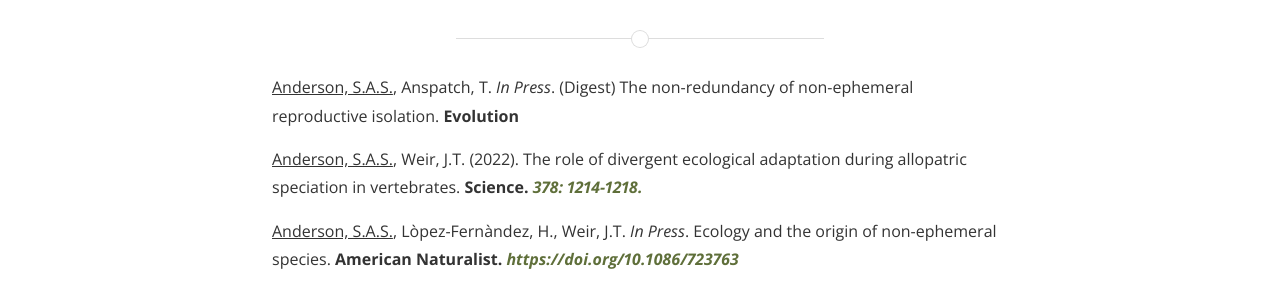
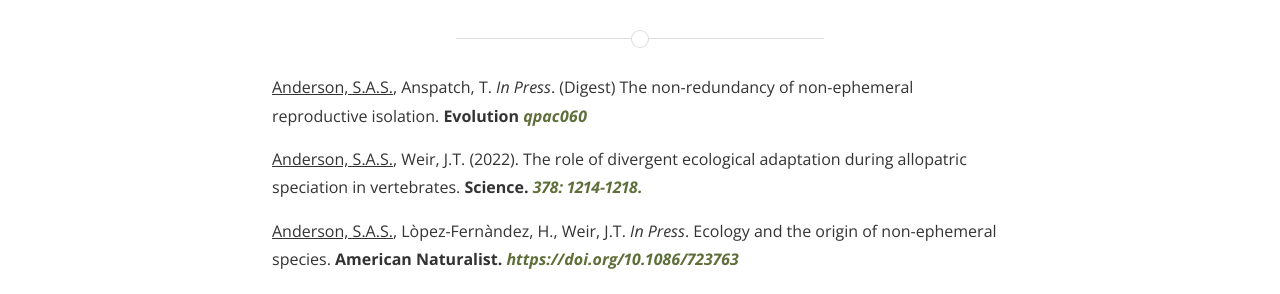
Before and after one commit to SeanASAnderson/SeanASAnderson.github.io, a Jekyll site: the page built from publications2.md, in a window 1280 px wide and 1043 px high. Shown: the part 144-438 px from the top of the window. Built offline with Jekyll 4.4.1, drawn with Linux system fonts in a browser that asks for light colours; nearby versions of some CDN libraries; some web fonts are replaced.

Commit message:
new link to paper

```diff
--- a/publications2.md
+++ b/publications2.md
@@ -15,7 +15,7 @@
 
 <h2>Out Now</h2>-->
 
-<p><u>Anderson, S.A.S.</u>, Anspatch, T. <i>In Press</i>. (Digest) The non-redundancy of non-ephemeral reproductive isolation. <b>Evolution</b></p>
+<p><u>Anderson, S.A.S.</u>, Anspatch, T. <i>In Press</i>. (Digest) The non-redundancy of non-ephemeral reproductive isolation. <b>Evolution</b> <a href="https://academic.oup.com/evolut/advance-article/doi/10.1093/evolut/qpac060/6918776"><b><i>qpac060</i></b></a> </p>
 
 <p><u>Anderson, S.A.S.</u>, Weir, J.T. (2022). The role of divergent ecological adaptation during allopatric speciation in vertebrates. <b>Science.</b> <a href="https://www-science-org.myaccess.library.utoronto.ca/doi/10.1126/science.abo7719"><b><i>378: 1214-1218.</i></b></a> </p>
 
```
